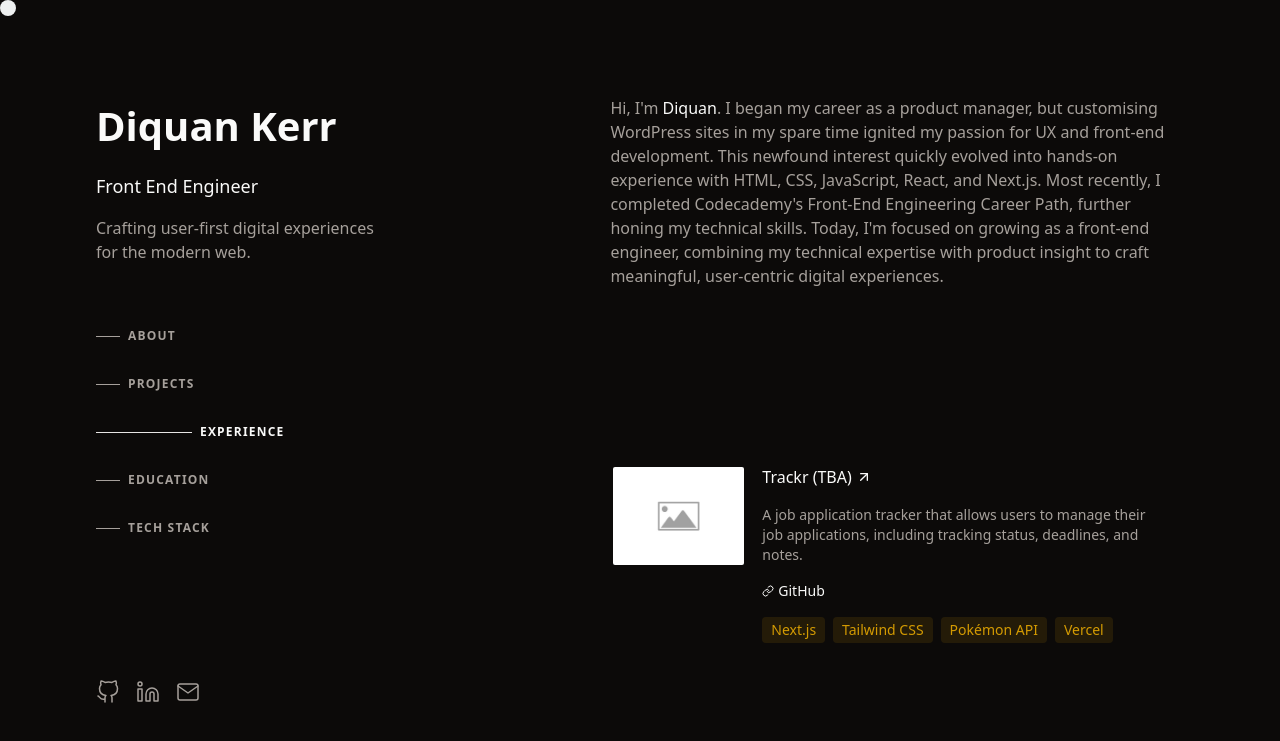
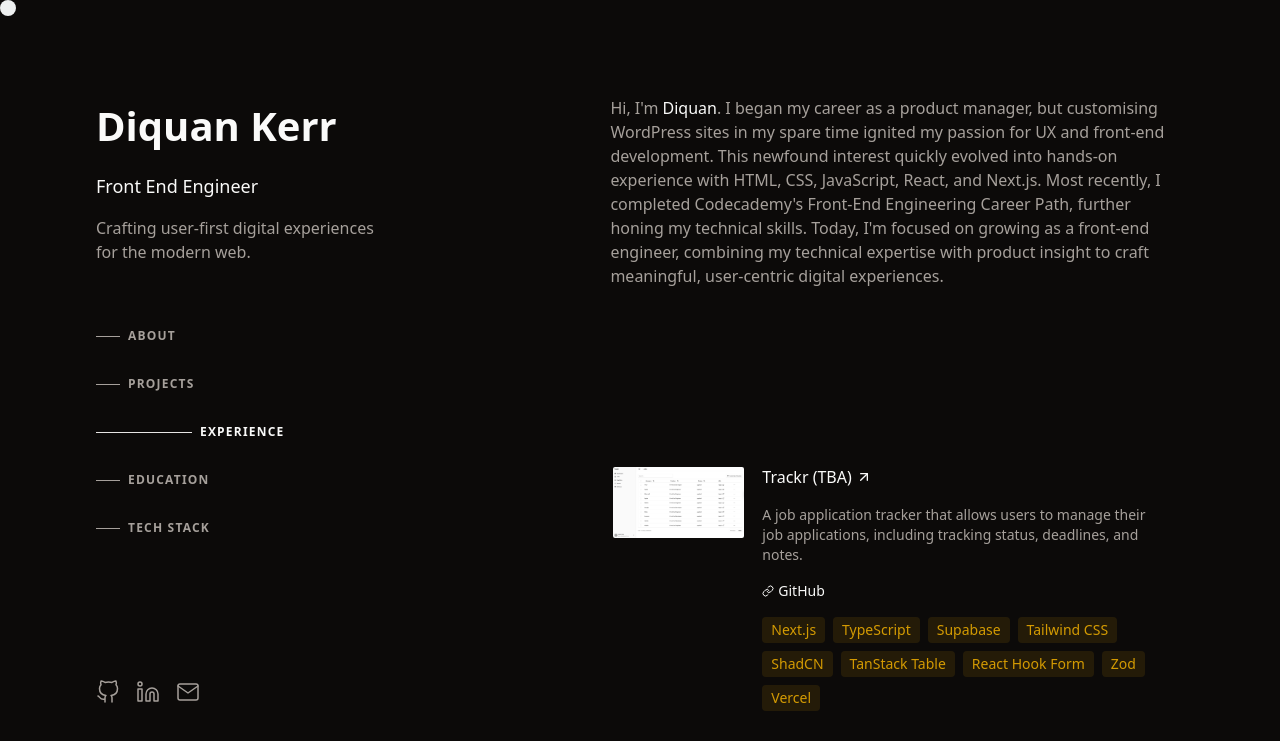
Before and after one commit to DeeKayMA/portfolio-v1, a Next.js app: page / in a window 1280 px wide. Shown: the top 741 px of the page. Built offline with nearby package versions, Linux system fonts and the light colour scheme.

Commit message:
Added image for Trackr project and updated tools

```diff
--- a/src/app/page.tsx
+++ b/src/app/page.tsx
@@ -64,7 +64,7 @@ export default function Home() {
       <section aria-label="Projetcs" id="projects" >
         <h2 className={sectionTitle}>Projects</h2>
         <ul className="group/list flex flex-col gap-4 ">
-          {/* Tracka Project */}
+          {/* Trackr Project */}
           <li className={projectListItem}>
               <ProjectCard
               name="Trackr (TBA)"
@@ -73,8 +73,8 @@ export default function Home() {
                 // "Live": "https://redditmicro.netlify.app",
                 "GitHub": "https://github.com/DeeKayMA/trackr"
               }}
-              tools={["Next.js", "Tailwind CSS", "Pokémon API", "Vercel"]}
-              img="/images/placeholder-image.jpg"
+              tools={["Next.js", "TypeScript", "Supabase", "Tailwind CSS", "ShadCN", "TanStack Table", "React Hook Form", "Zod", "Vercel"]}
+              img="/images/Trackr - Screenshot.png"
             />
           </li>
           {/* Pokétrumps Project */}
@@ -127,6 +127,7 @@ export default function Home() {
             }}
             tools={["Next.js", "Tailwind CSS", "ShadCN", "Vercel"]}
             img="/images/Portfolio.png"
+
           />
           </li>
         </ul>
```
Also changed, not shown: public/images/Trackr - Screenshot.png (added).
